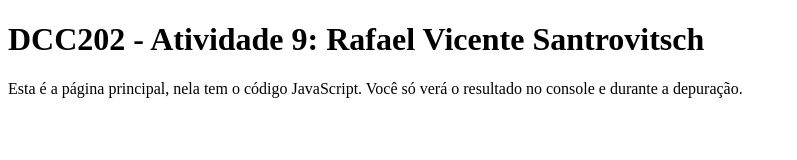
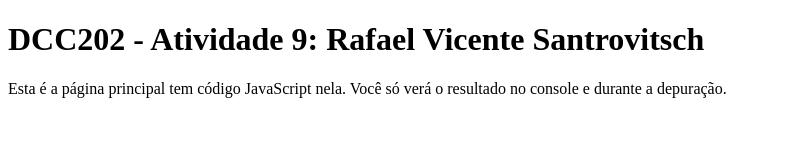
Before and after one commit to ufjf-dcc202/ufjf-dcc202-2023-3-b-atv9-r-santrovitsch, a website: page index.html in a window 1280 px wide. Shown: the whole page, without its empty margins (0-797 px from the left). Drawn offline with Linux system fonts and the light colour scheme.

Commit message:
Editei o texto do main, pois havia erro

```diff
--- a/index.html
+++ b/index.html
@@ -8,7 +8,7 @@
 <body>
     <main>
         <h1>DCC202 - Atividade 9: Rafael Vicente Santrovitsch</h1>
-        <p>Esta é a página principal, nela tem o código JavaScript. Você só verá o resultado no console e durante a depuração.</p>
+        <p>Esta é a página principal tem código JavaScript nela. Você só verá o resultado no console e durante a depuração.</p>
     </main>
     <script>
         let joao = 1;
```
